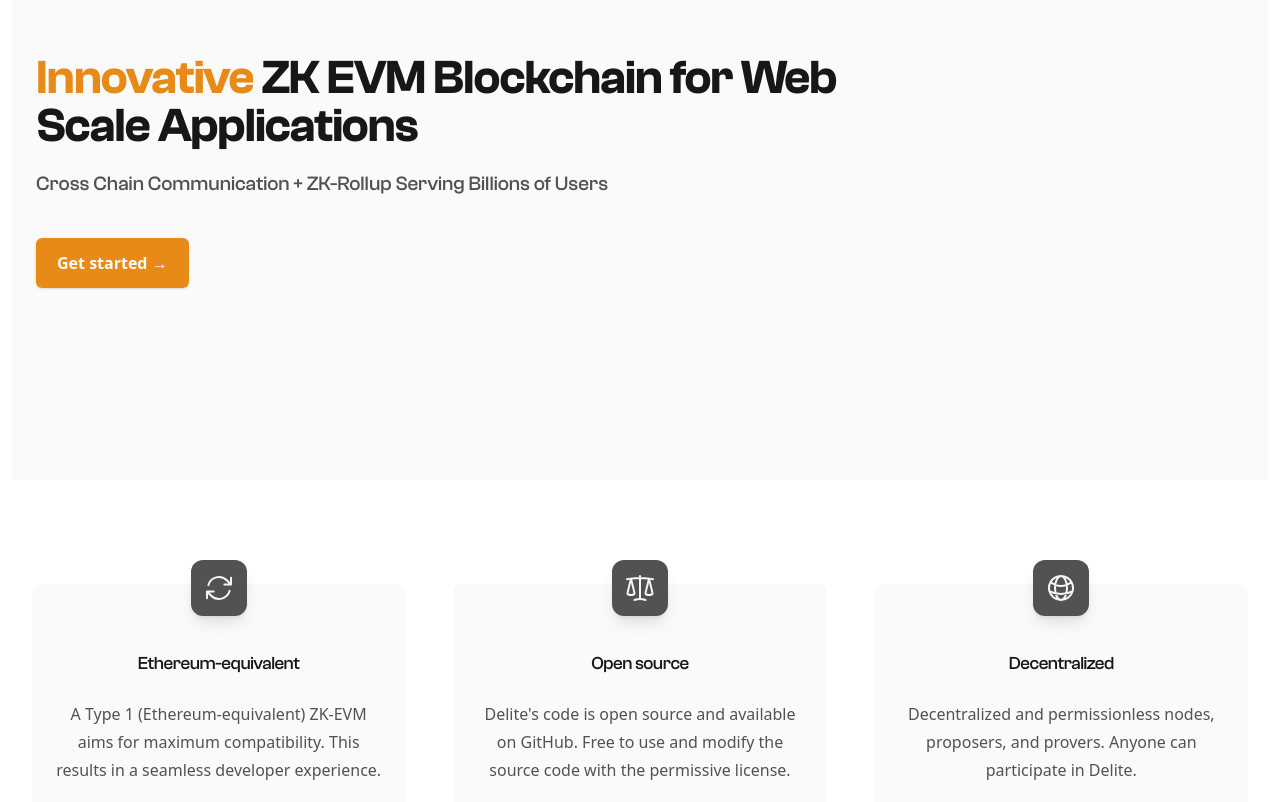
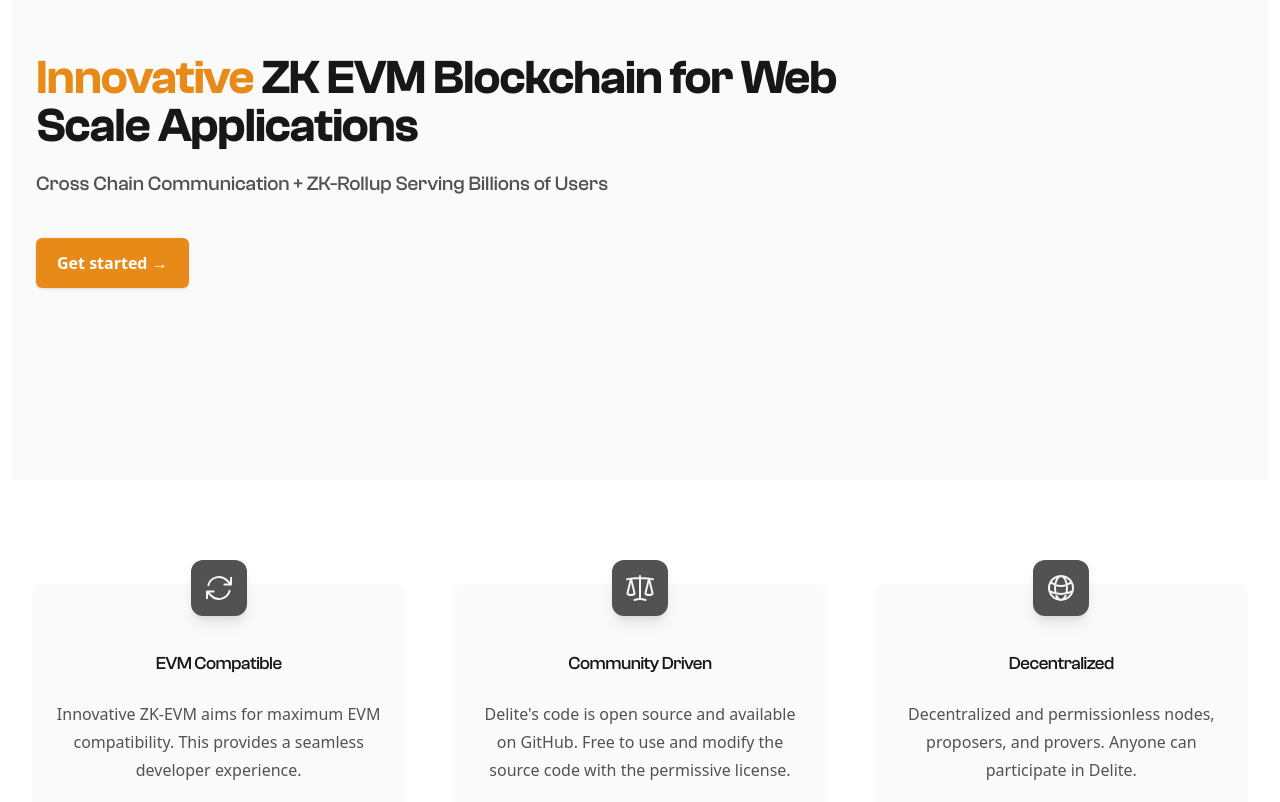
Before and after one commit to beartartan/delitebuilders, a Next.js app: page / in a window 1280 px wide. Shown: the part 150-952 px from the top of the page. Built offline with nearby package versions, Linux system fonts and the light colour scheme.

Commit message:
boxes updated

```diff
--- a/components/FeaturesSection.tsx
+++ b/components/FeaturesSection.tsx
@@ -6,13 +6,13 @@ import {
 
 const features = [
   {
-    name: "Ethereum-equivalent",
+    name: "EVM Compatible",
     description:
-      "A Type 1 (Ethereum-equivalent) ZK-EVM aims for maximum compatibility. This results in a seamless developer experience.",
+      "Innovative ZK-EVM aims for maximum EVM compatibility. This provides a seamless developer experience.",
     icon: ArrowPathIcon,
   },
   {
-    name: "Open source",
+    name: "Community Driven",
     description:
       "Delite's code is open source and available on GitHub. Free to use and modify the source code with the permissive license.",
     icon: ScaleIcon,
```
